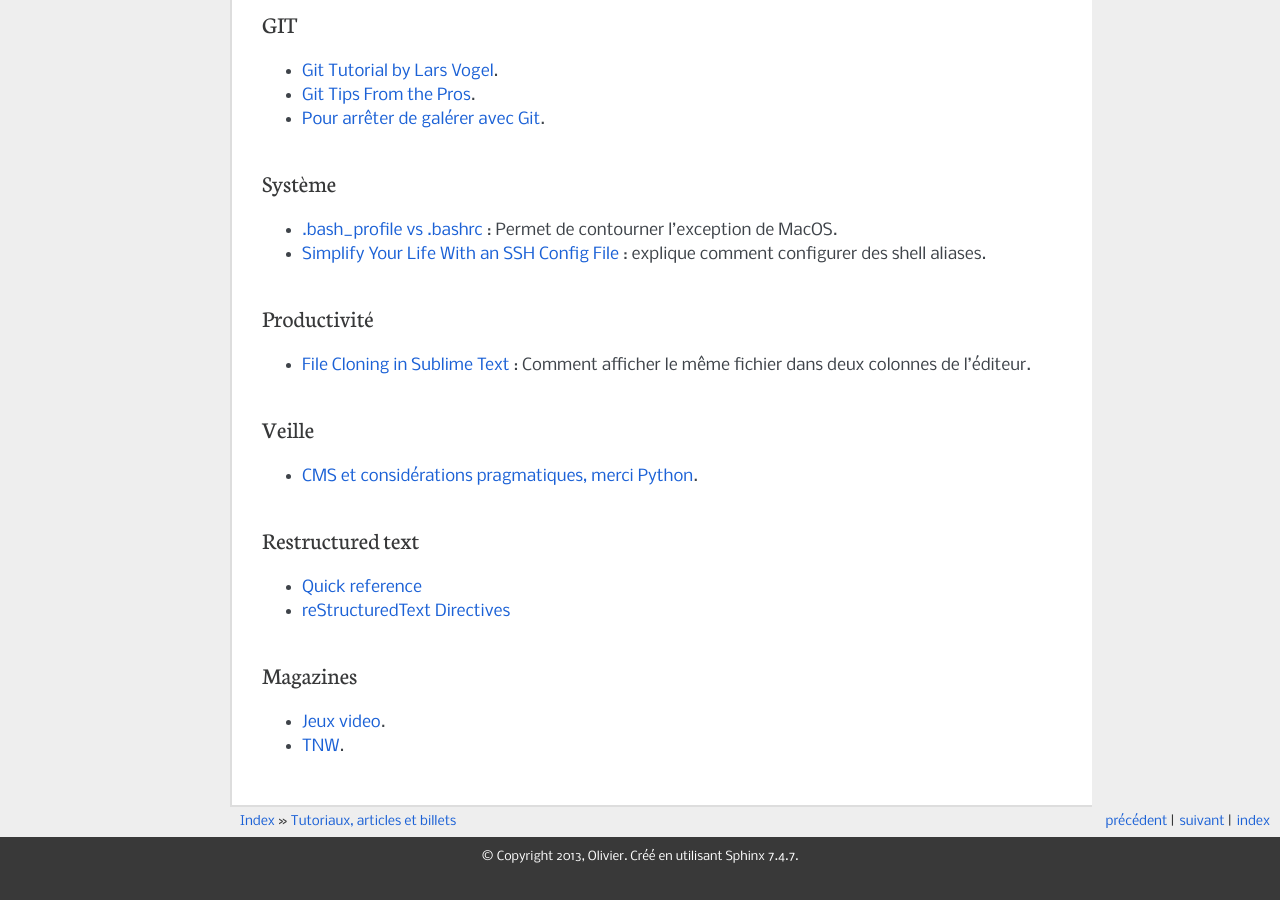
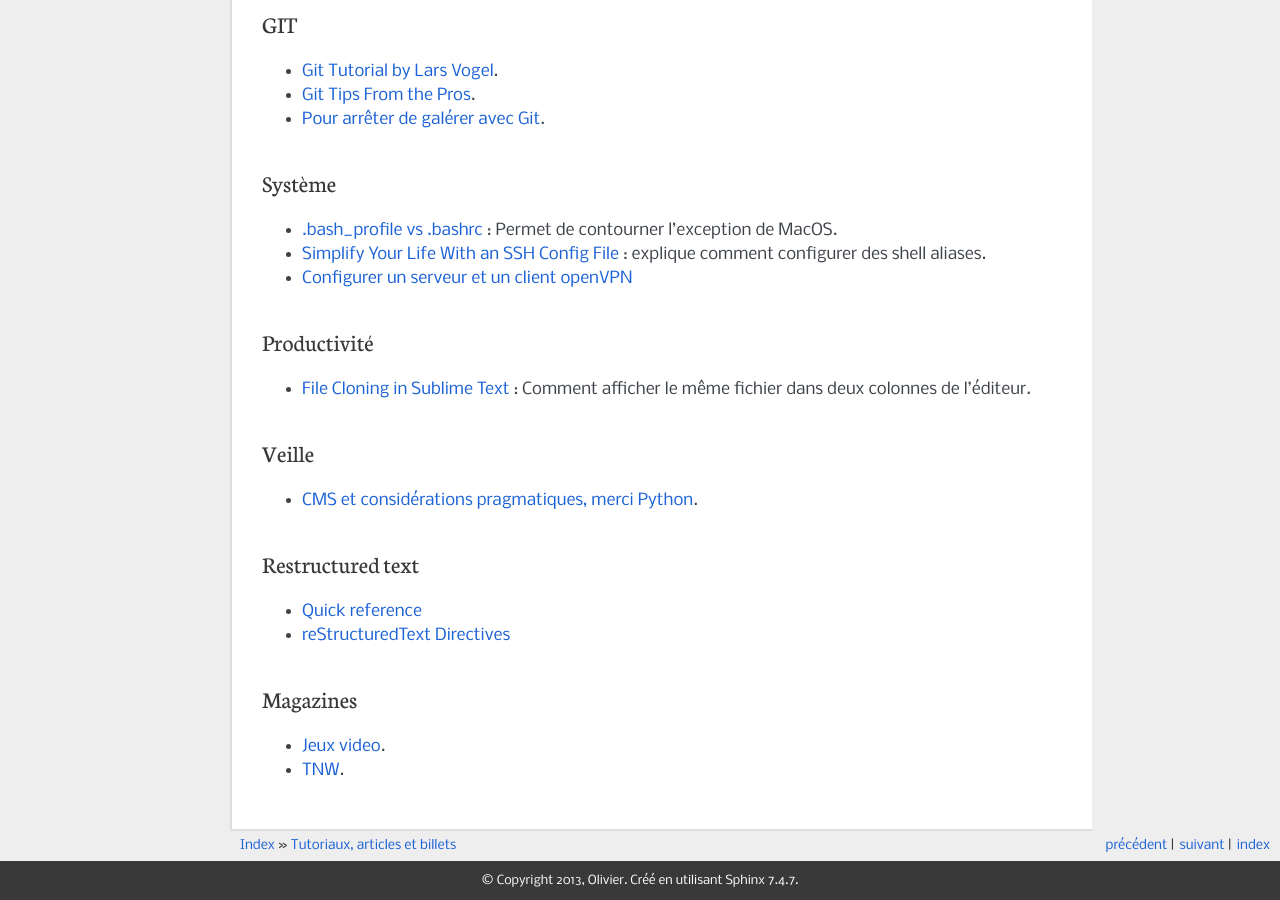
Before and after one commit to k3z/wiki, a Sphinx documentation site: the page built from source/readings.rst, in a window 1280 px wide and 900 px high, scrolled down 1237 px. Built offline with Sphinx 7.4.7, drawn with Linux system fonts in a browser that asks for light colours; before the commit the page ends 2113 px from its top, so only the background shows below that.

Commit message:
Update readings.rst

```diff
--- a/source/readings.rst
+++ b/source/readings.rst
@@ -68,7 +68,7 @@ Système
 
 * `.bash_profile vs .bashrc <http://www.joshstaiger.org/archives/2005/07/bash_profile_vs.html>`_ : Permet de contourner l'exception de MacOS.
 * `Simplify Your Life With an SSH Config File <http://nerderati.com/2011/03/simplify-your-life-with-an-ssh-config-file/>`_ : explique comment configurer des shell aliases.
-
+* `Configurer un serveur et un client openVPN <http://blog.nicolargo.com/2010/10/installation-dun-serveur-openvpn-sous-debianubuntu.html>`_
 
 Productivité
 ------------
```
